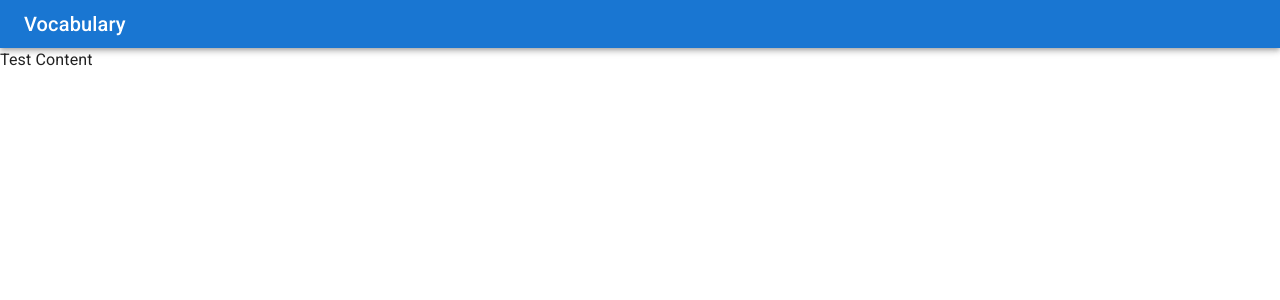
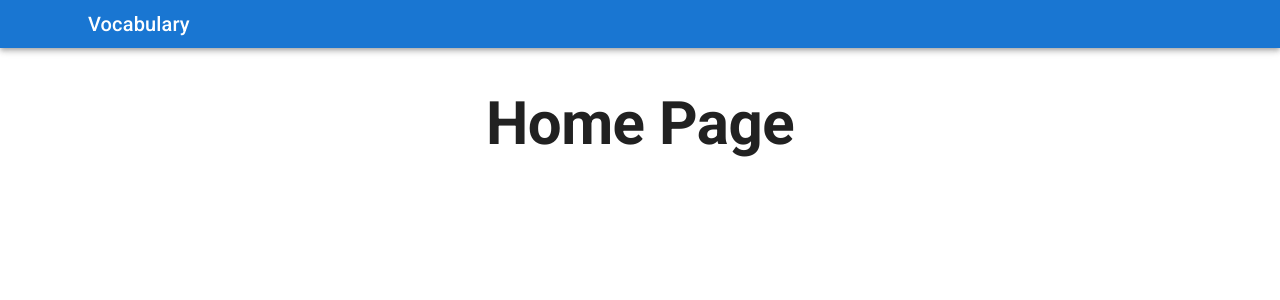
Before and after one commit to vladyslav-polishchuk/learn-vocabulary-frontend, a React (Create React App) app: page / in a window 1280 px wide. Shown: the top 300 px of the page. Built offline with nearby package versions, Linux system fonts and the light colour scheme.

Commit message:
Add rouning. Add Home and NotFound pages

```diff
--- a/package.json
+++ b/package.json
@@ -19,6 +19,7 @@
     "react": "^17.0.2",
     "react-dom": "^17.0.2",
     "react-redux": "^7.2.6",
+    "react-router-dom": "^6.2.2",
     "react-scripts": "^5.0.0",
     "typescript": "~4.1.5"
   },
--- a/src/App.tsx
+++ b/src/App.tsx
@@ -1,13 +1,25 @@
-import { Grid } from '@mui/material';
+import { BrowserRouter, Routes, Route } from 'react-router-dom';
+import { Container, Grid } from '@mui/material';
 import Header from './components/Header';
+import HomePage from './pages/Home';
+import NotFound from './pages/NotFound';
 
 export default function App() {
   return (
-    <Grid container direction="column">
-      <Grid item>
-        <Header />
+    <BrowserRouter>
+      <Grid container direction="column">
+        <Grid item>
+          <Header />
+        </Grid>
+        <Grid item sx={{ my: 5 }}>
+          <Container>
+            <Routes>
+              <Route path="/" element={<HomePage />}></Route>
+              <Route path="*" element={<NotFound />}></Route>
+            </Routes>
+          </Container>
+        </Grid>
       </Grid>
-      <Grid item>Test Content</Grid>
-    </Grid>
+    </BrowserRouter>
   );
 }
--- a/src/components/Header.tsx
+++ b/src/components/Header.tsx
@@ -1,18 +1,22 @@
-import AppBar from '@mui/material/AppBar';
-import Box from '@mui/material/Box';
-import Toolbar from '@mui/material/Toolbar';
-import Typography from '@mui/material/Typography';
+import { Link } from 'react-router-dom';
+import { AppBar, Toolbar, Typography, Container } from '@mui/material';
 
 export default function Header() {
   return (
-    <Box sx={{ flexGrow: 1 }}>
-      <AppBar position="static">
+    <AppBar position="static">
+      <Container>
         <Toolbar variant="dense">
-          <Typography variant="h6" color="inherit" component="div">
+          <Typography
+            variant="h6"
+            color="inherit"
+            component={Link}
+            to="/"
+            sx={{ textDecoration: 'none' }}
+          >
             Vocabulary
           </Typography>
         </Toolbar>
-      </AppBar>
-    </Box>
+      </Container>
+    </AppBar>
   );
 }
--- /dev/null
+++ b/src/pages/Home.tsx
@@ -0,0 +1,11 @@
+import { Box, Typography } from '@mui/material';
+
+export default function Home() {
+  return (
+    <Box sx={{ flexGrow: 1 }}>
+      <Typography variant="h2" align="center" sx={{ fontWeight: 'bold' }}>
+        Home Page
+      </Typography>
+    </Box>
+  );
+}
--- /dev/null
+++ b/src/pages/NotFound.tsx
@@ -0,0 +1,47 @@
+import NotFoundImage from '../images/not-found.svg';
+import ArrowBackIcon from '@mui/icons-material/ArrowBack';
+
+import { Link } from 'react-router-dom';
+import { Box, Button, Typography } from '@mui/material';
+
+export default function NotFound() {
+  return (
+    <Box
+      sx={{
+        alignItems: 'center',
+        display: 'flex',
+        flexDirection: 'column',
+        mt: 10,
+      }}
+    >
+      <Typography
+        align="center"
+        color="textPrimary"
+        variant="h2"
+        sx={{ fontWeight: 'bold' }}
+      >
+        The page you are looking for isn’t here
+      </Typography>
+      <Box sx={{ textAlign: 'center' }}>
+        <img
+          alt=""
+          src={NotFoundImage}
+          style={{
+            marginTop: 50,
+            maxWidth: '100%',
+            width: '75%',
+          }}
+        />
+      </Box>
+      <Button
+        component={Link}
+        to="/"
+        startIcon={<ArrowBackIcon fontSize="small" />}
+        sx={{ my: 5 }}
+        variant="contained"
+      >
+        Go Home
+      </Button>
+    </Box>
+  );
+}
```
Also changed, not shown: src/images/not-found.svg (added), 1 other file (tests, documents, lock files or other folders).
